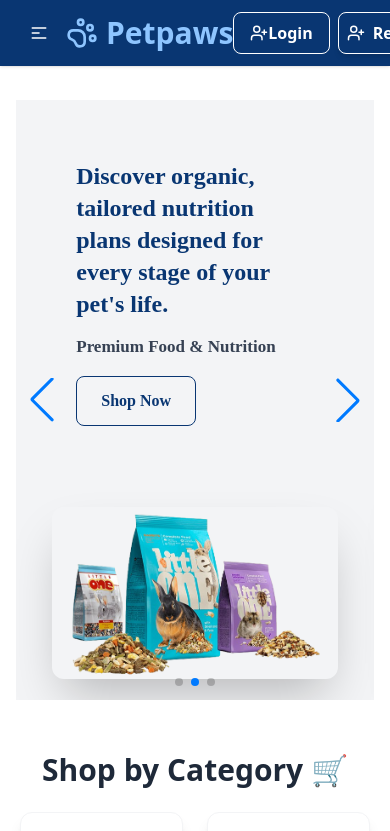
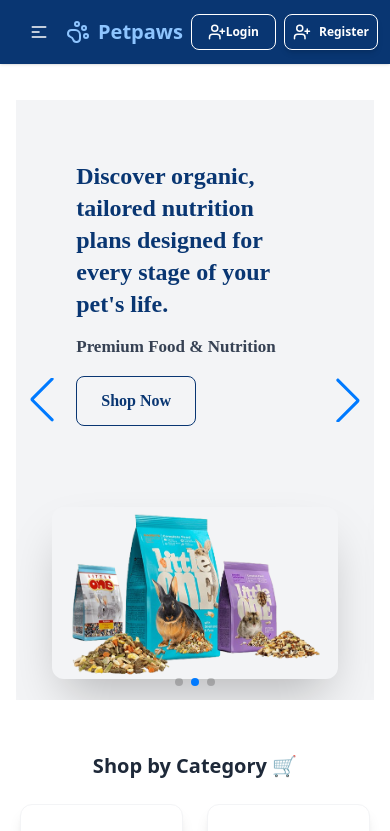
Before and after one commit to iqbal700/B12A10, a React (Vite) app: page / in a window 390 px wide. Shown: the top 831 px of the page. Built offline with nearby package versions, Linux system fonts and the light colour scheme; no server answers.

Commit message:
text and responsive design

```diff
--- a/src/Pages/Vat.jsx
+++ b/src/Pages/Vat.jsx
@@ -53,7 +53,7 @@
         <div className='flex flex-col mt-10'>
 
             <motion.h1
-                className='w-full font-bold h1-heading text-5xl text-center p-5'
+                className='w-full font-bold h1-heading text-2xl md:text-5xl text-center p-5'
                 initial={{ opacity: 0, y: -50 }}
                 animate={{ opacity: 1, y: 0 }}
                 transition={{ duration: 0.5 }}
--- a/src/components/Navbar.jsx
+++ b/src/components/Navbar.jsx
@@ -49,8 +49,8 @@
                     </ul>
                 </div>
 
-                 <div className="flex items-center text-3xl font-bold text-blue-300">
-                    <PawPrint className="w-8 h-8 mr-2 text-blue-300" />
+                 <div className="flex items-center text-xl md:text-4xl font-bold text-blue-300">
+                    <PawPrint className="w-6 h-6  md:w-8 md:h-8 mr-2 text-blue-300" />
                         Petpaws
                 </div>
 
@@ -80,7 +80,7 @@
                 className='flex items-center px-4 py-2 hover:scale-x-102  text-white transition-colors duration-200 font-semibold border rounded-lg'
             >
                  <UserPlus size={18} aria-hidden="true" />
-                <span>Login</span>
+                <span className='text-xs'>Login</span>
             </NavLink>
         )
     }
@@ -93,7 +93,7 @@
                     className='flex border items-center space-x-2 p-2 hover:scale-x-102  text-white rounded-lg transition-colors duration-200 font-semibold shadow-md '
                 >
                     <UserPlus size={18} aria-hidden="true" />
-                    <span>Register</span>
+                    <span className='text-xs'>Register</span>
                 </NavLink>
                 )
             }
--- a/src/components/PopularSection.jsx
+++ b/src/components/PopularSection.jsx
@@ -38,7 +38,7 @@
     return (
         <div className='md:mx-[140px] p-5'>
 
-            <h2 className='text-3xl font-bold text-gray-800 text-center mb-6 mt-8'>
+            <h2 className='text-xl md:text-3xl font-bold text-gray-800 text-center mb-6 mt-8'>
                 Shop by Category 🛒
             </h2>
             <div className='grid w-full grid-cols-2 md:grid-cols-4 gap-6 mb-12'>
```
